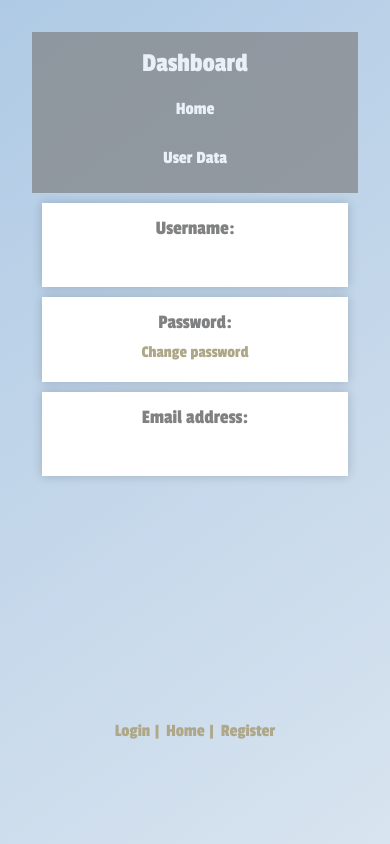
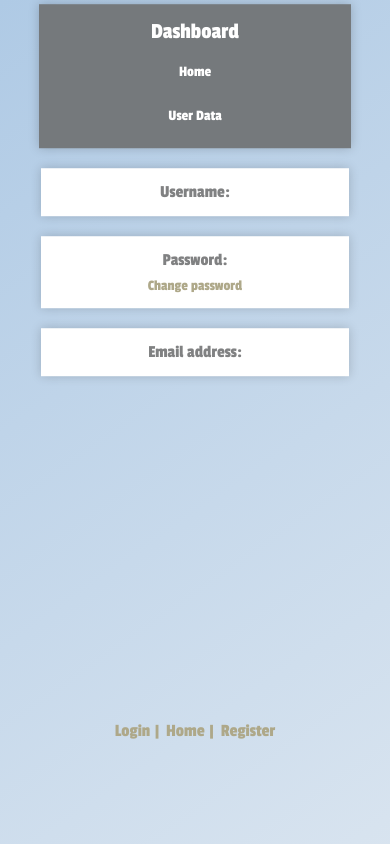
Before and after one commit to blob421/Vue_App, a Vue app: page /dashboard/data in a window 390 px wide. Shown: the top 844 px of the page. Built offline with nearby package versions, Linux system fonts and the light colour scheme; no server answers.

Commit message:
Redone all the css for the dashboard

```diff
--- a/src/views/dashboard/dashboard_data.vue
+++ b/src/views/dashboard/dashboard_data.vue
@@ -6,7 +6,7 @@
 
 
 </head>
- <body>
+ <div class="container">
     <div class="sidebar">
       <h2>Dashboard</h2>
         <ul>
@@ -30,61 +30,60 @@
             <h3>Email address:</h3>
             <p>{{ data.email }}</p>
             </div>
-</body>
+        </div>
 </template>
 
 
 <style>
-@media (min-width:1400px){
-    .body{
-      width: 100vw;
+* { box-sizing: border-box; }
+         body, html {
+  margin: 0;
+  padding: 0;
+  box-sizing: border-box;
+  display: flex;
+  justify-content: center;
+         }
+  body{
+        background: linear-gradient(145deg, #afcae5, #f7f7f7);
+
+    display: flex;
+  justify-content: center;
+  align-items: center; /* changed from center */
+ width: 100%;
+            height: 100vh;
+  }
 
 
 
+@media (min-width: 1024px){
+
 }
-    .sidebar{
+  .container {
 
-    width: 800px;
-  max-width: 100%;
-  font-size: 30px;
+    font-family: "Passion One", sans-serif;
+    color: white;
+    text-align: center;
     position: absolute;
+    top: 50%;
     left: 50%;
-  transform: translateX(-50%);
-    }
-     .card{
+    transform: translate(-50%, -55%);
+
+    width: 50vw;
+    height:90%;
+    max-width: 1000px;
+    max-height: 100%;
 
 
-        width: 800px;
-  max-width: 90vw;
-  position: relative;
-  left: 50%;
-  transform: translateX(-51.5%);
-  text-align: center;
-  font-size: 30px;
-  top: 15vw;
-    }
-
-}
-@media (min-width: 1024px){
-  body {
-  font-family: "Passion One", sans-serif;
-  background: linear-gradient(145deg, #afcae5, #f7f7f7);
-  width: 100%;
-  display: inline;
-    position: fixed;
-  top: 50%;
-  left: 50%;
-  transform: translate(-50%, -50%);
 }
 
 .sidebar {
-            width: 50vw;
+    width: 100%;
     background: #75797c;
     color: white;
-            padding: 5px;
-            top:1vw;
+    padding: 10px;
+
     text-align: center;
-            height: 13vw;
+    max-width: 100%;
     box-shadow: 0px 0px 10px rgba(0, 0, 0, 0.203);
 
 
@@ -112,63 +111,16 @@
     font-size: 20px;
 }
 .card {
+    width: 99%;
+    max-height: 100%;
     background: white;
+    margin-top: 20px;
     padding: 10px;
-            margin: 20px;
-            box-shadow: 0px 0px 10px rgba(0, 0, 0, 0.203);
-            width: 50%;
+    max-width: 100%;
+    box-shadow: 0px 0px 10px rgba(0, 0, 0, 0.182);
+    margin-left: auto;
+    margin-right: auto;
     text-align: center;
-            color: #808182;
-        }
-
-        .dash{
-            color: white;
-        }
-}
-
-@media (max-width:1023px) {
-        body {
-             font-family: "Passion One", sans-serif;
-            background: linear-gradient(145deg, #afcae5, #f7f7f7);
-            width: 93vw;
-            display:inline;
-            height: 200%;
-
-        }
-        .sidebar {
-            font-size: 30px;
-            text-align: center;
-            background: #808182;
-            color: white;
-            width: 100%;
-            padding: 10px;
-            opacity: 70%;
-            top:1vw;
-        }
-
-        .sidebar ul {
-            list-style-type: none;
-
-            padding: 0;
-        }
-        .sidebar ul li {
-            padding: 10px;
-            cursor: pointer;
-        }
-        .sidebar ul li:hover {
-            background: #34495E;
-        }
-
-
-
-        .card {
-            text-align: center;
-            background: white;
-            padding: 10px;
-            margin: 10px;
-            box-shadow: 0px 0px 10px rgba(0, 0, 0, 0.188);
-            height:auto;
-            font-size: 27px;
     color: #808182;
 
 }
@@ -176,113 +128,36 @@
 .dash{
     color: white;
 }
+
+@media (max-width:1024px){
+    .container{
+        width: 80vw;
     }
-
-@media (max-width:700px){
-        body {
-             font-family: "Passion One", sans-serif;
-            background: linear-gradient(145deg, #afcae5, #f7f7f7);
-            width: 93vw;
-            display:inline;
-            height: 200%;
+}
+@media (min-width: 1600px) {
 
 
-        }
-        .sidebar {
-            font-size: 18px;
-           text-align: center;
-            background: #808182;
-            color: white;
-            width: 100%;
-            padding: 10px;
-            opacity: 70%;
-            top:1vw;
-        }
-
-        .sidebar ul {
-            list-style-type: none;
-
-            padding: 0;
-        }
-        .sidebar ul li {
-            padding: 10px;
-            cursor: pointer;
-        }
-        .sidebar ul li:hover {
-            background: #34495E;
-        }
-
-
-
-        .card {
-            text-align: center;
-            background: white;
-            padding: 10px;
-            margin: 10px;
-            box-shadow: 0px 0px 10px rgba(0, 0, 0, 0.188);
-            height:10vh;
-            font-size: 17px;
-            color: #808182;
-
-        }
-
-        .dash{
-            color: white;
-        }
-    }
-      @media (max-height:430px){
-
-        .sidebar {
-            width: 100%;
-            background: #75797c;
-            color: white;
-            padding: 5px;
-            top:1vw;
-            text-align: center;
-            height: 15vw;
-              box-shadow: 0px 0px 10px rgba(0, 0, 0, 0.203);
-              font-size: 15px;
-
-
-        }
-        .sidebar h2 {
-            text-align: center;
-        }
-        .sidebar ul {
-            list-style-type: none;
-            padding: 0;
-        }
-        .sidebar ul li {
-            padding: 10px;
-            cursor: pointer;
-        }
-        .sidebar ul li:hover {
-            background: #859fbf62;
+  body {
+    font-size: 40px;
   }
 
   .header {
-            background: #9db0bd;
-            color: white;
-            padding: 15px;
-            text-align: center;
-            font-size: 20px;
-        }
-        .card {
-            background: white;
-            padding: 1px;
-            margin: 28px;
-            box-shadow: 0px 0px 10px rgba(0, 0, 0, 0.203);
-            width: auto;
-            text-align: center;
-            color: #808182;
-            height: auto;
+    font-size: 70px;
   }
 
-        .dash{
-            color: white;
+  .card {
+    font-size: 38px;
+    padding: 20px;
+  }
+
+  .sidebar h2 {
+    font-size: 74px;
+  }
+
+  .sidebar ul li {
+    font-size: 58px;
   }
 }
-
 </style>
 
 <script>
--- a/src/views/dashboard/dashboard_home.vue
+++ b/src/views/dashboard/dashboard_home.vue
@@ -6,7 +6,7 @@
 
 
 </head>
- <body>
+ <div class="container">
     <div class="sidebar">
       <h2>Dashboard</h2>
         <ul>
@@ -25,70 +25,60 @@
             <h3>Recent Activity</h3>
             <p>User actions, logs, and updates can be displayed</p>
             </div>
-</body>
+        </div>
 
 </template>
 
 <style>
-@media (min-width:1400px){
-    .body{
-      width: 100vw;
-     font-size: 40px;
+* { box-sizing: border-box; }
+    body, html {
+    margin: 0;
+    padding: 0;
+    box-sizing: border-box;
+    display: flex;
+    justify-content: center;
+            }
+    body{
+    background: linear-gradient(145deg, #afcae5, #f7f7f7);
+
+    display: flex;
+    justify-content: center;
+    align-items: center; /* changed from center */
+    width: 100%;
+    height: 100vh;
+  }
+
+
+
+@media (max-width: 1500px){
+
+}
+  .container {
+
+    font-family: "Passion One", sans-serif;
+    color: white;
+    text-align: center;
+    position: absolute;
+    top: 50%;
+    left: 50%;
+    transform: translate(-50%, -55%);
+
+    width: 50vw;
+    height:90%;
+    max-width: 1700px;
+    max-height: 100%;
 
 
 }
-    .header{
-        position:relative;
-        top: 14vw;
-        width: 50%;
-        left: 50%;
-       transform: translateX(-50%);
-       height: 5vw;
-       font-size: 30px;
-    }
-    .sidebar{
-
-    width: 800px;
-  max-width: 100%;
-  font-size: 40px;
-  position: absolute;
-  left: 50%;
-  transform: translateX(-50%);
-    }
-     .card{
-
-
-        width: 800px;
-  max-width: 90vw;
-  position: relative;
-  left: 50%;
-  transform: translateX(-51.5%);
-  text-align: center;
-  font-size: 40px;
-  top: 15vw;
-    }
-
-}
-@media (min-width: 1024px){
-  body {
-  font-family: "Passion One", sans-serif;
-  background: linear-gradient(145deg, #afcae5, #f7f7f7);
-  width: 100%;
-  display: inline;
-    position: fixed;
-  top: 50%;
-  left: 50%;
-  transform: translate(-50%, -50%);
-}
 
 .sidebar {
-            width: 50vw;
+    width: 100%;
     background: #75797c;
     color: white;
-            padding: 5px;
-            top:1vw;
+    padding: 10px;
+
     text-align: center;
-            height: 13vw;
+    max-width: 100%;
     box-shadow: 0px 0px 10px rgba(0, 0, 0, 0.203);
 
 
@@ -116,70 +106,16 @@
     font-size: 20px;
 }
 .card {
+    width: 99%;
+    max-height: 100%;
+
     background: white;
+    margin-top: 20px;
     padding: 10px;
-            margin: 20px;
-            box-shadow: 0px 0px 10px rgba(0, 0, 0, 0.203);
-            width: 50%;
-            text-align: center;
-            color: #808182;
-        }
-
-        .dash{
-            color: white;
-        }
-}
-
-@media (max-width:1023px) {
-        body {
-              font-family: "Passion One", sans-serif;
-            background: linear-gradient(145deg, #afcae5, #f7f7f7);
-            width: 93vw;
-            display:inline;
-            height: 200%;
-
-        }
-        .sidebar {
-            font-size: 30px;
-            text-align: center;
-            background: #808182;
-            color: white;
-            width: 100%;
-            padding: 10px;
-            opacity: 70%;
-            top:1vw;
-
-        }
-
-        .sidebar ul {
-            list-style-type: none;
-
-            padding: 0;
-        }
-        .sidebar ul li {
-            padding: 10px;
-            cursor: pointer;
-        }
-        .sidebar ul li:hover {
-            background: #34495E;
-        }
-
-
-         .header {
-            background: #9db0bd;
-            color: white;
-            padding: 15px;
-            text-align: center;
-            font-size: 20px;
-
-        }
-        .card {
-            background: white;
-            padding: 10px;
-            margin: 10px;
-            box-shadow: 0px 0px 10px rgba(0, 0, 0, 0.188);
-            height:auto;
-            font-size: 25px;
+    max-width: 100%;
+    box-shadow: 0px 0px 10px rgba(0, 0, 0, 0.182);
+    margin-left: auto;
+    margin-right: auto;
     text-align: center;
     color: #808182;
 
@@ -188,118 +124,37 @@
 .dash{
     color: white;
 }
+
+@media (max-width:1024px){
+    .container{
+        width: 80vw;
     }
 
-@media (max-width:700px){
-        body {
-             font-family: "Passion One", sans-serif;
-            background: linear-gradient(145deg, #afcae5, #f7f7f7);
-            width: 93vw;
-            display:inline;
-            height: 200%;
+}
+@media (min-width: 1600px) {
 
 
-        }
-        .sidebar {
-            font-size: 18px;
-            background: #808182;
-            color: white;
-            width: 100%;
-            padding: 10px;
-            opacity: 70%;
-            top:1vw;
-        }
-
-        .sidebar ul {
-            list-style-type: none;
-
-            padding: 0;
-        }
-        .sidebar ul li {
-            padding: 10px;
-            cursor: pointer;
-        }
-        .sidebar ul li:hover {
-            background: #34495E;
+  body {
+    font-size: 40px;
   }
 
   .header {
-            background: #9db0bd;
-            color: white;
-            padding: 15px;
-            text-align: center;
-            font-size: 20px;
+    font-size: 70px;
   }
 
   .card {
-            background: white;
-            padding: 10px;
-            margin: 10px;
-            box-shadow: 0px 0px 10px rgba(0, 0, 0, 0.188);
-            height:10vh;
-            font-size: 14px;
-
-            color: #808182;
-
-
+    font-size: 38px;
+    padding: 20px;
   }
 
-        .dash{
-            color: white;
-        }
-    }  @media (max-height:430px){
-
-        .sidebar {
-            width: 100%;
-            background: #75797c;
-            color: white;
-            padding: 5px;
-            top:1vw;
-            text-align: center;
-            height: 15vw;
-              box-shadow: 0px 0px 10px rgba(0, 0, 0, 0.203);
-              font-size: 15px;
-
-
-        }
   .sidebar h2 {
-            text-align: center;
-        }
-        .sidebar ul {
-            list-style-type: none;
-            padding: 0;
-        }
-        .sidebar ul li {
-            padding: 10px;
-            cursor: pointer;
-        }
-        .sidebar ul li:hover {
-            background: #859fbf62;
+    font-size: 74px;
   }
 
-        .header {
-            background: #9db0bd;
-            color: white;
-            padding: 15px;
-            text-align: center;
-            font-size: 20px;
-        }
-        .card {
-            background: white;
-            padding: 1px;
-            margin: 28px;
-            box-shadow: 0px 0px 10px rgba(0, 0, 0, 0.203);
-            width: auto;
-            text-align: center;
-            color: #808182;
-            height: auto;
-        }
-
-        .dash{
-            color: white;
+  .sidebar ul li {
+    font-size: 58px;
   }
 }
-
 </style>
 
 
```
Lines whose indentation alone changed are shown as unchanged.
